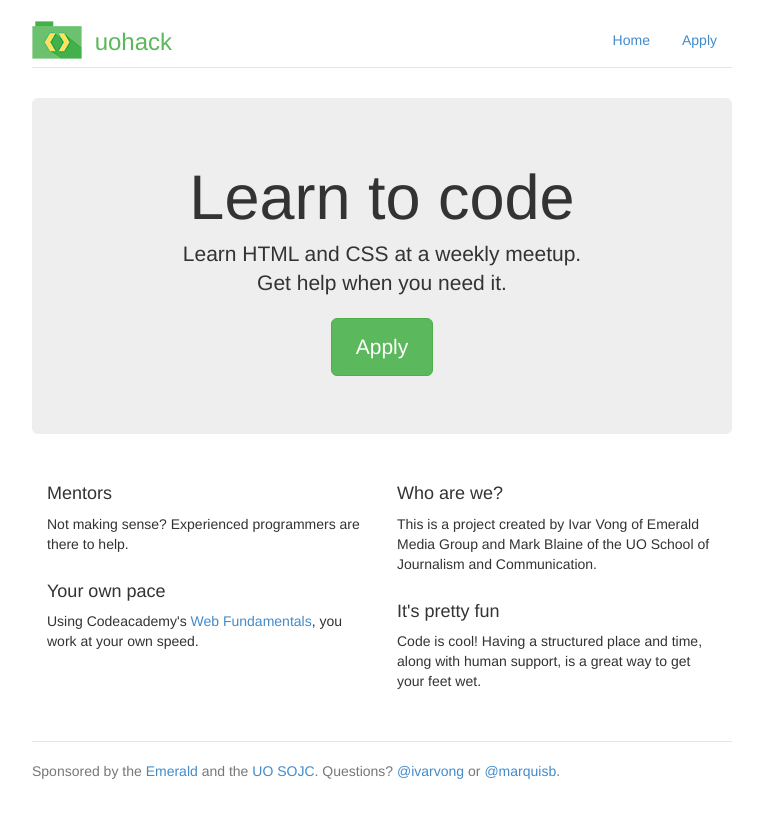
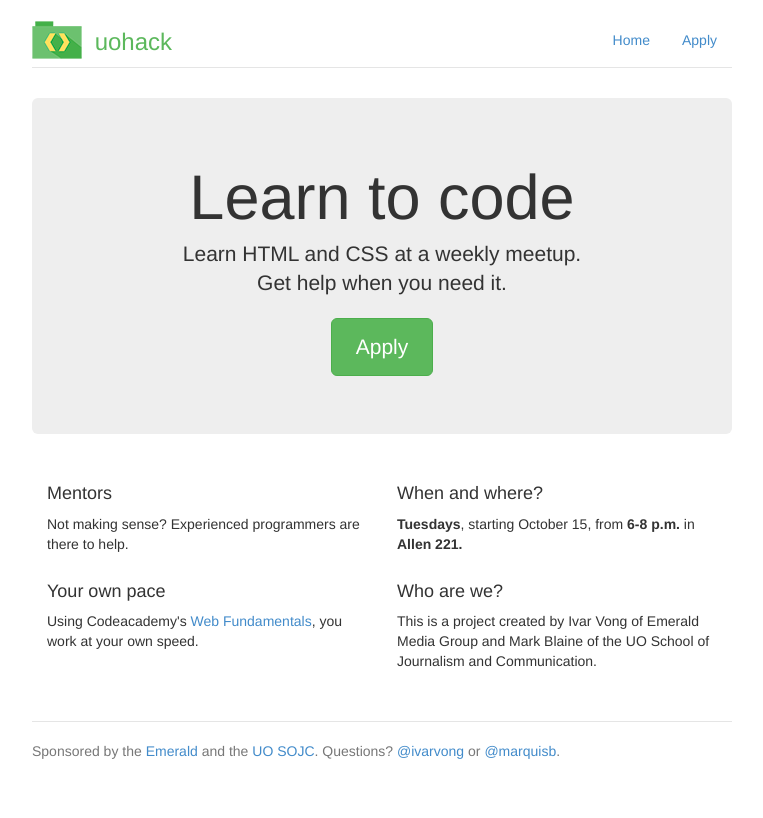
Before and after one commit to uohack/uohack.github.io, a Jekyll site: the page built from index.html, in a window 1280 px wide. Shown: the top 818 px of the page, without its empty margins (258-1021 px from the left). Built offline with Jekyll 4.4.1, drawn with Linux system fonts in a browser that asks for light colours.

Commit message:
add datetime to website

```diff
--- a/index.html
+++ b/index.html
@@ -5,7 +5,7 @@ title: uohack
 
 <div class="jumbotron">
     <h1>Learn to code</h1>
-    <p class="lead">Learn HTML and CSS at a weekly meetup.<br> Get help when you need it.</p>
+    <p class="lead">Learn HTML and CSS at a weekly meetup.<br>Get help when you need it.</p>
     <p><a class="btn btn-lg btn-success" href="/apply/">Apply</a></p>
   </div>
 
@@ -19,10 +19,10 @@ title: uohack
     </div>
 
     <div class="col-lg-6">
+      <h4>When and where?</h4>
+      <p><b>Tuesdays</b>, starting October 15, from <b>6-8 p.m.</b> in <b>Allen 221.</b></p>
+
       <h4>Who are we?</h4>
       <p>This is a project created by Ivar Vong of Emerald Media Group and Mark Blaine of the UO School of Journalism and Communication.</p>
-
-      <h4>It's pretty fun</h4>
-      <p>Code is cool! Having a structured place and time, along with human support, is a great way to get your feet wet.</p>
     </div>
 </div>
```
